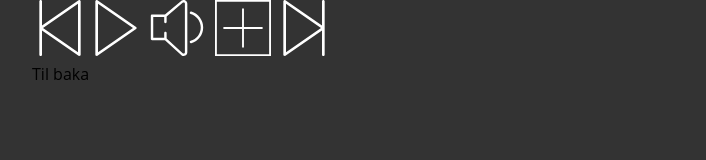
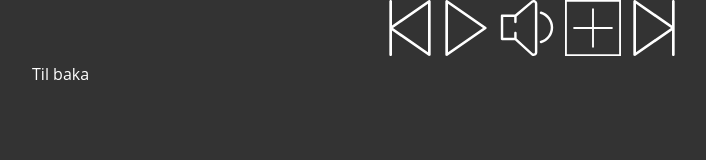
Before and after one commit to SonjaDogg/stora-verkefni-2, a website: page videos.html in a window 1280 px wide. Shown: the whole page, without its empty margins (108-814 px from the left). Drawn offline with Linux system fonts and the light colour scheme.

Commit message:
styling videos.html

```diff
--- a/scss/headings.scss
+++ b/scss/headings.scss
@@ -15,3 +15,8 @@ h1 { /* stylelint-disable-line */
   font-size: 1.5em;
   font-weight: bold;
 }
+
+.back {
+  color: $text-color;
+  align-self: center;
+}
--- a/scss/images.scss
+++ b/scss/images.scss
@@ -1,10 +1,8 @@
 .controls {
   display: flex;
-
   width: 30%;
   height: 30%;
-  // width: auto;
-  // height: auto;
+  margin-left: 350px;
 }
 
 .controls .mute {
```
Also changed, not shown: styles.css.
